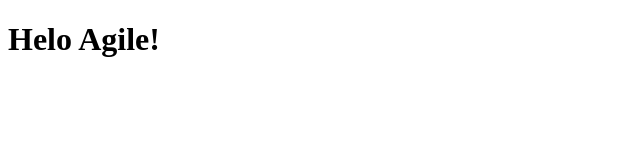
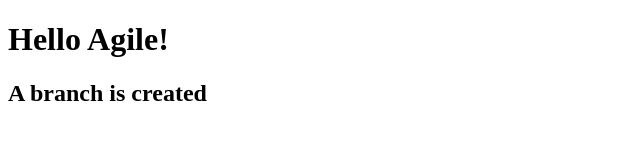
Before and after one commit to SaadiaELF/agile-workshop, a plain HTML site: page index.html in a window 1280 px wide. Shown: the whole page, without its empty margins (0-640 px from the left). Drawn offline with Linux system fonts and the light colour scheme.

Commit message:
new change

```diff
--- a/index.html
+++ b/index.html
@@ -7,6 +7,7 @@
     <title>Agile Workshop</title>
 </head>
 <body>
-    <h1>Helo Agile!</h1>
+    <h1>Hello Agile!</h1>
+    <h2>A branch is created</h2>
 </body>
 </html>
```
